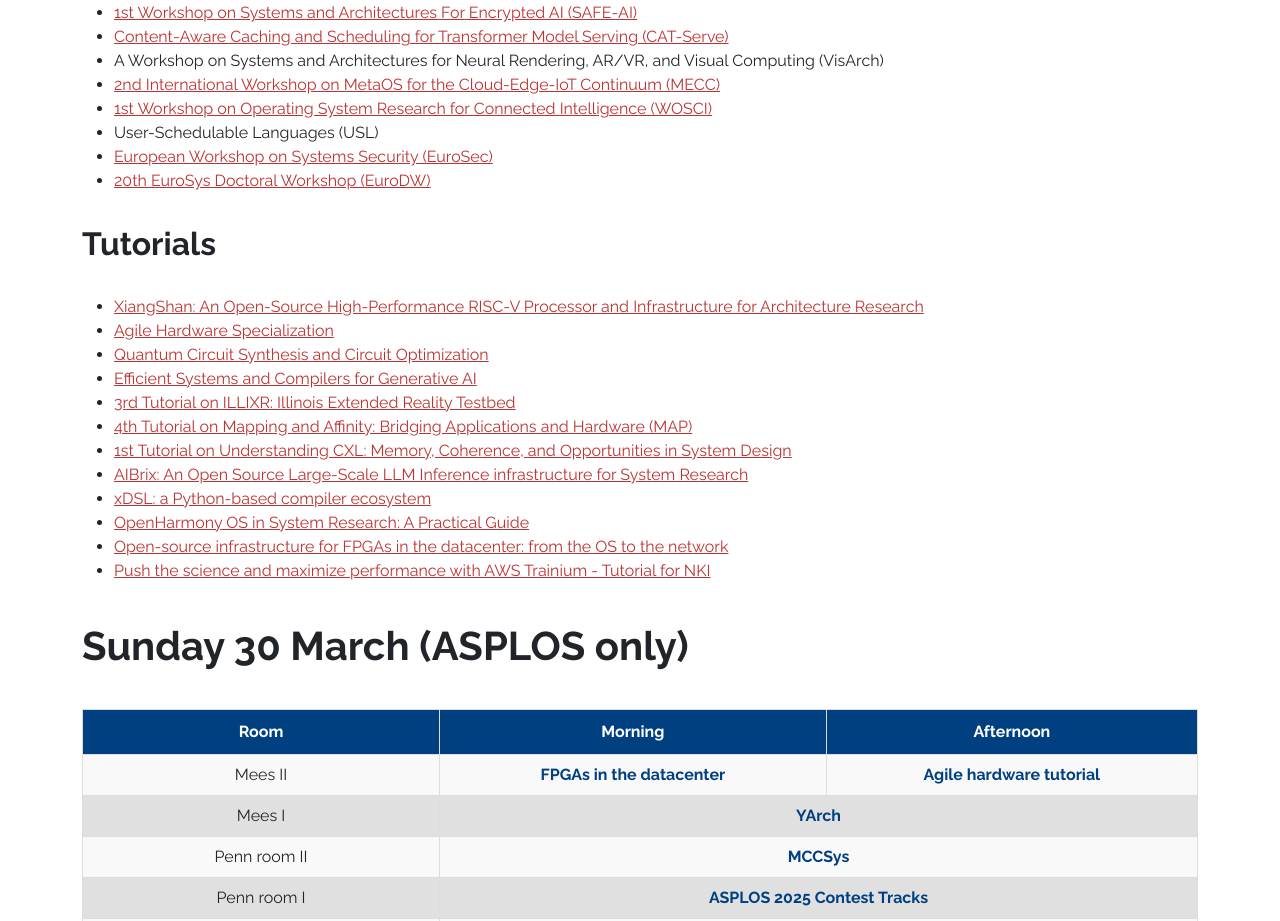
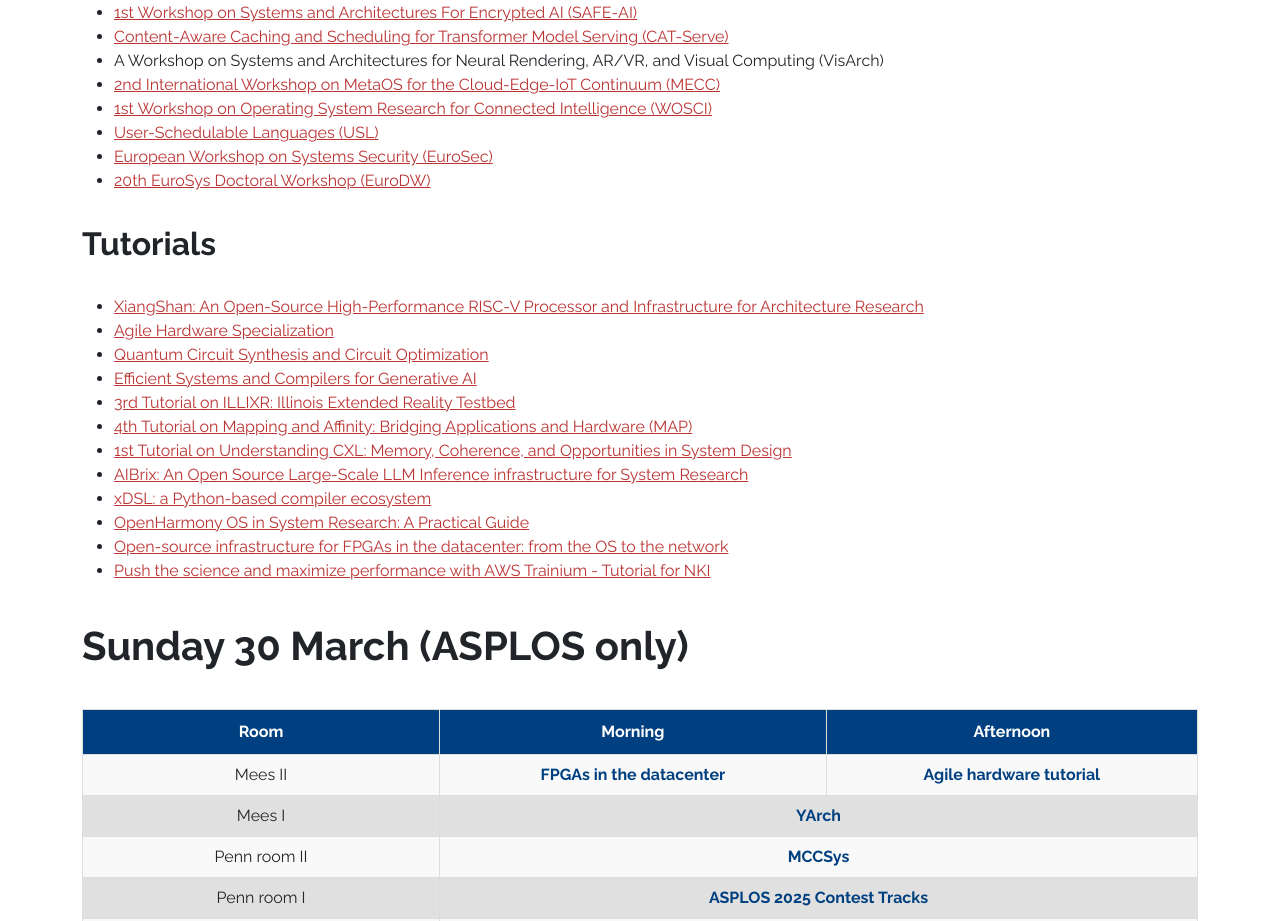
Before and after one commit to eurosys2025/eurosys2025.github.io, a plain HTML site: page workshops_and_tutorials.html in a window 1280 px wide. Shown: the part 1348-2269 px from the top of the page. Drawn offline with nearby package versions, Linux system fonts and the light colour scheme.

Commit message:
Add link

```diff
--- a/workshops_and_tutorials.html
+++ b/workshops_and_tutorials.html
@@ -709,7 +709,7 @@
 
 
 
-                        <li>User-Schedulable Languages (USL)</li>
+                        <li><a href="http://usl-workshop.github.io/">User-Schedulable Languages (USL)</a></li>
 
 
 
```
